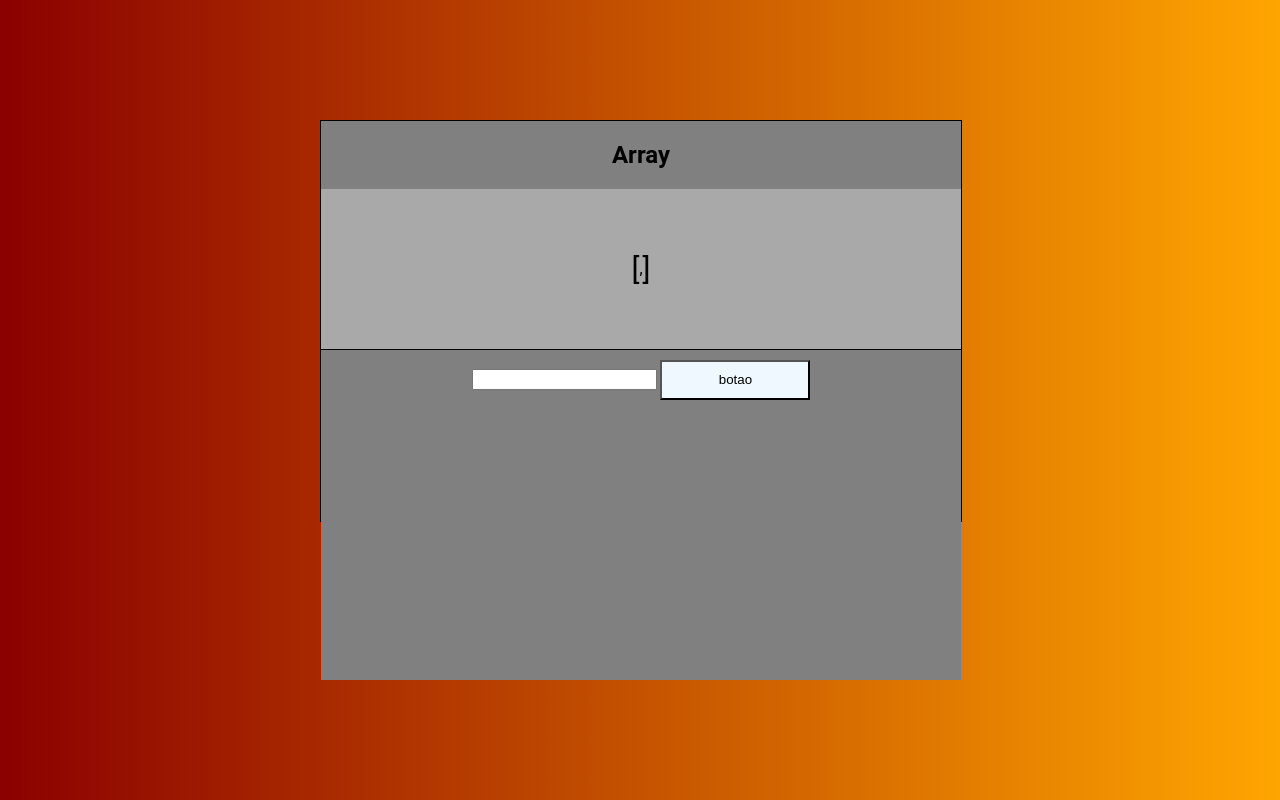
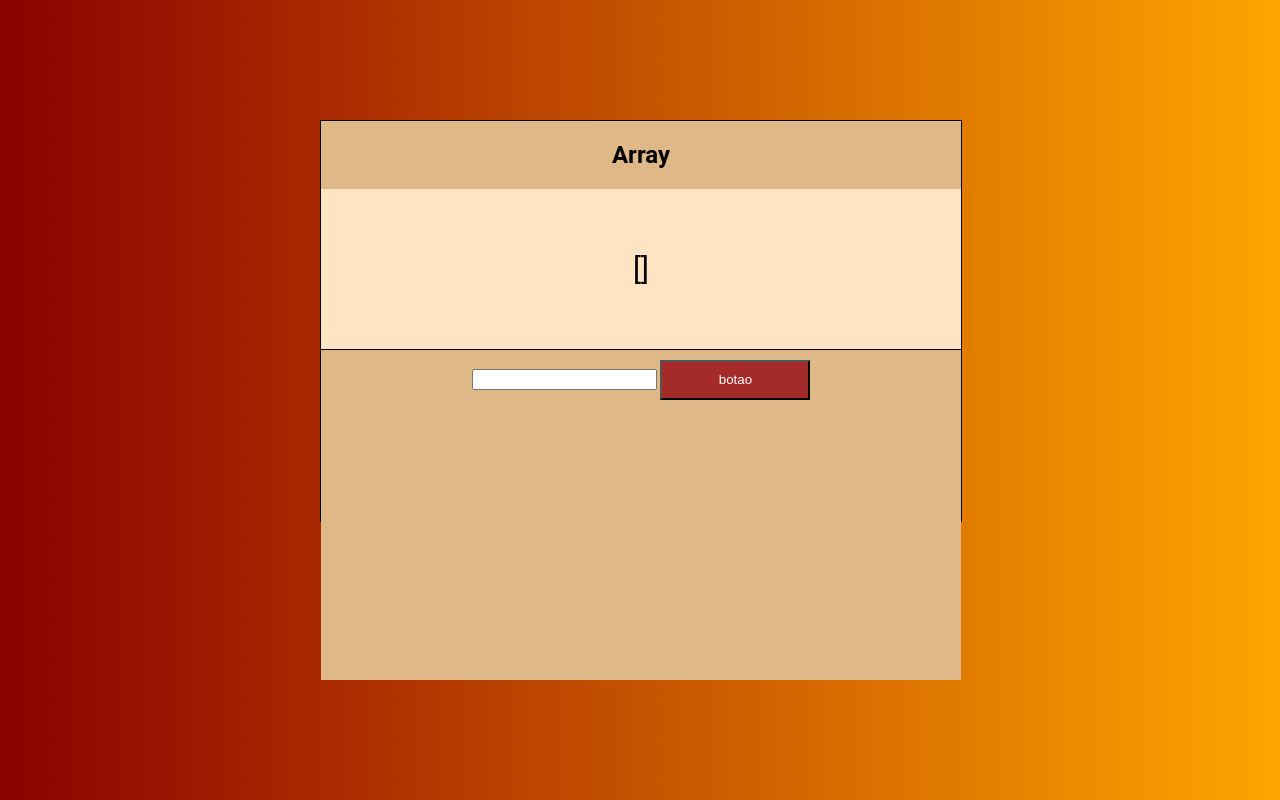
Before and after one commit to wagnerchr/ArrayInteract, a plain HTML site: page index.html in a window 1280 px wide. Both pictures are taken after a click on the button "botao". Drawn offline with Linux system fonts and the light colour scheme.

Commit message:
done first phase

```diff
--- a/script.js
+++ b/script.js
@@ -6,34 +6,23 @@ let inputEl = document.getElementById("input-el")
 let btnAdd = document.getElementById("btn-add")
 
 
-btnAdd.addEventListener('click', function(e) {
-    e.preventDefault()
+btnAdd.addEventListener('click', function() {
 
     let inputValue = inputEl.value.trim()
-
-    arr.push(inputValue)
-
+    let value
 
 // Adiciona ou não as áspas
     if(isString(inputValue) == true) {
-        arrayEl.innerHTML += `"${arr}", `
+        value = `"${inputValue}"`
         console.log('String')
     } else {
-        arrayEl.innerHTML += `${arr}, `
+        value = `${inputValue}`
         console.log("not a string")
     }
-    arr = []
-    inputEl.value = ""
 
-
-
-    // for(let a in arr) {
-    //     if (a == arr.length -1) {
-    //         arrayEl.innerHTML += arr[a]
-    //     } else {
-    //         arrayEl.innerHTML += arr[a] + ", "
-    //     }
-    // }
+    arr.push(value)
+    console.log(arr)
+    arrayEl.innerHTML = arr
 })
 
 
--- a/style/style.css
+++ b/style/style.css
@@ -14,7 +14,7 @@ body {
 
     width: 50%;
     height: 50vh;
-    background-color: gray;
+    background-color: burlywood;
 
     border: 1px solid black;
 }
@@ -26,7 +26,7 @@ h2 {
     justify-content: center;
 
 
-    background-color: darkgray;
+    background-color: bisque;
     border-bottom: 1px solid black;
     margin-bottom: 10px;
     display: flex;
@@ -47,12 +47,13 @@ h2 {
 
     margin: auto;
 
-    background-color: gray;
+    background-color: burlywood;
 }
 button {
     width: 150px;
     height: 40px;
-    background-color: aliceblue;
+    background-color: brown;
+    color: white;
 
 }
 
```
